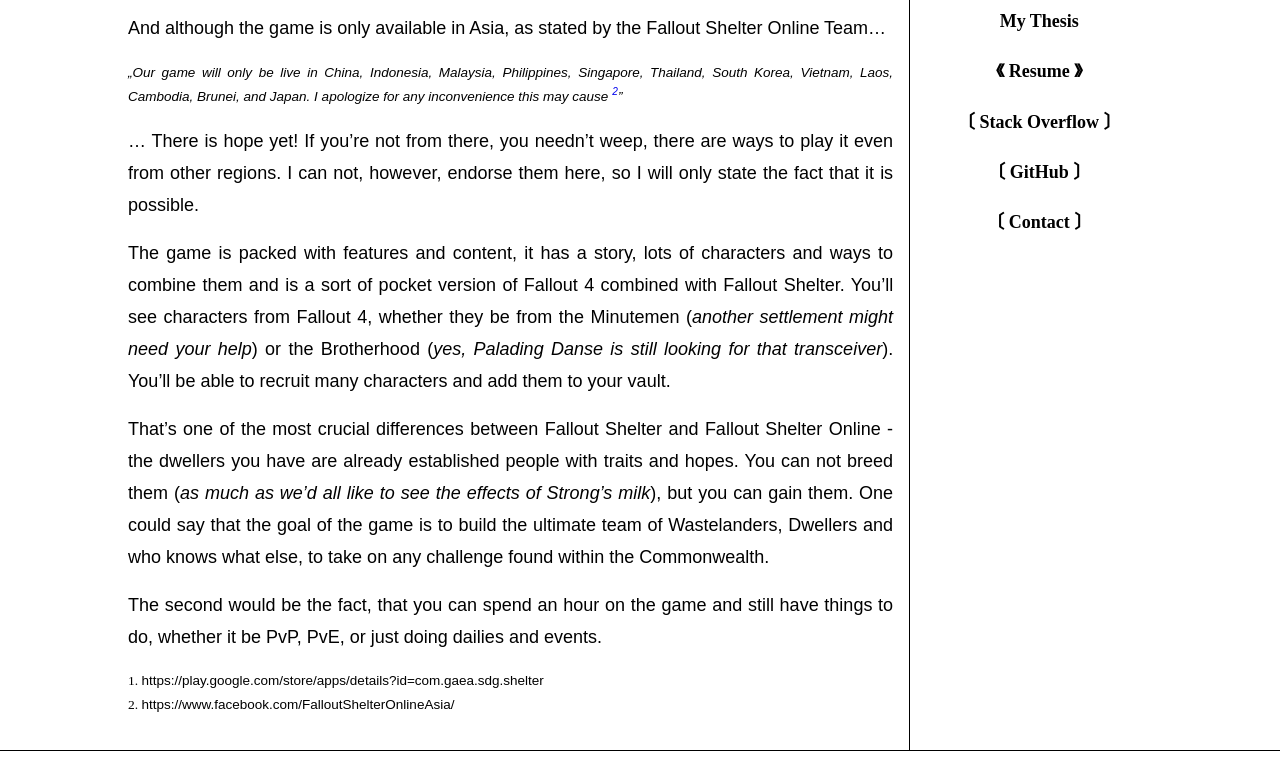
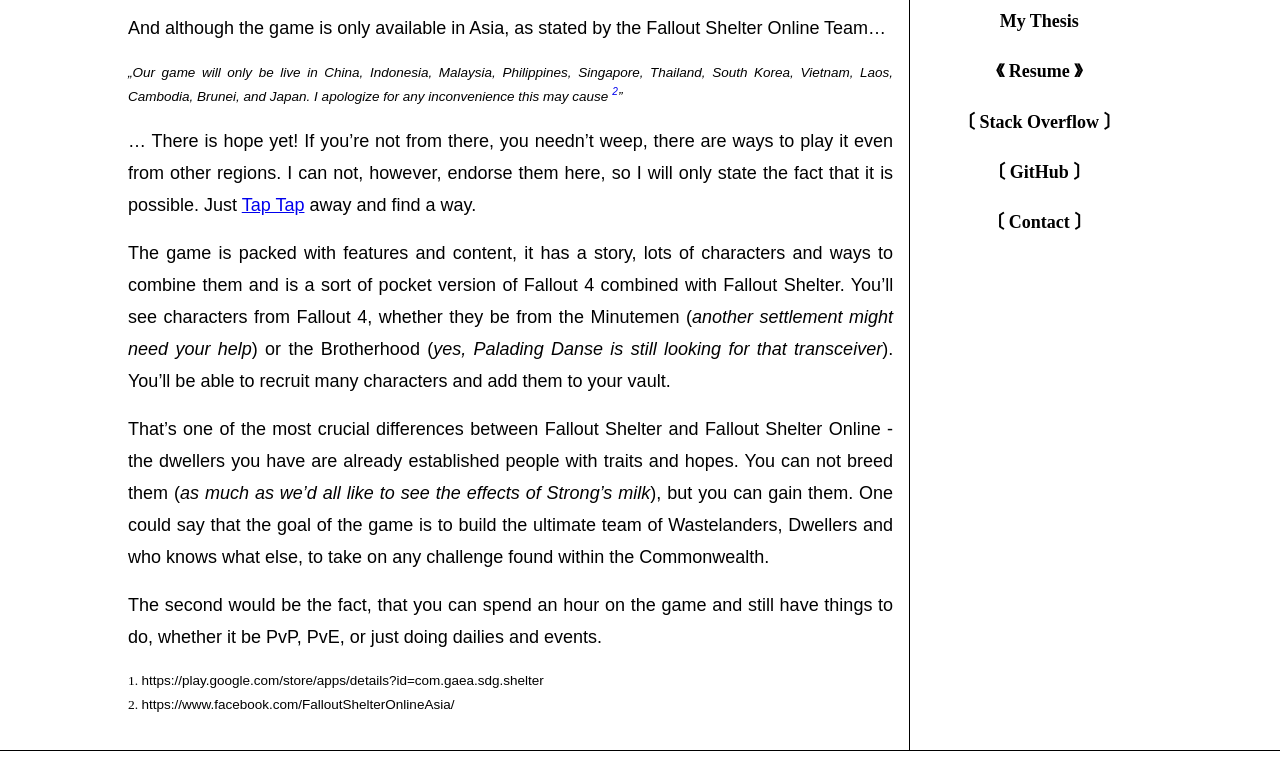
Before and after one commit to morgosus/morgosus.github.io, a Jekyll site: the page built from _posts/gaming/2021-08-13-fallout-shelter-introduction.md, in a window 1280 px wide and 900 px high, scrolled down 589 px, cut to the strip 129-900 px from the top of the window. Built offline with Jekyll 4.4.1, drawn with Linux system fonts in a browser that asks for light colours; some web fonts are replaced.

Commit message:
Improve the article

```diff
--- a/_posts/gaming/2021-08-13-fallout-shelter-introduction.md
+++ b/_posts/gaming/2021-08-13-fallout-shelter-introduction.md
@@ -20,7 +20,7 @@
 
 > Our game will only be live in China, Indonesia, Malaysia, Philippines, Singapore, Thailand, South Korea, Vietnam, Laos, Cambodia, Brunei, and Japan. I apologize for any inconvenience this may cause[^2]
 
-... There is hope yet! If you're not from there, you needn't weep, there are ways to play it even from other regions. I can not, however, endorse them here, so I will only state the fact that it is possible.
+... There is hope yet! If you're not from there, you needn't weep, there are ways to play it even from other regions. I can not, however, endorse them here, so I will only state the fact that it is possible. Just [Tap Tap](www.taptap.io) away and find a way.
 
 The game is packed with features and content, it has a story, lots of characters and ways to combine them and is a sort of pocket version of Fallout 4 combined with Fallout Shelter. You'll see characters from Fallout 4, whether they be from the Minutemen (*another settlement might need your help*) or the Brotherhood (*yes, Palading Danse is still looking for that transceiver*). You'll be able to recruit many characters and add them to your vault.
 
```
